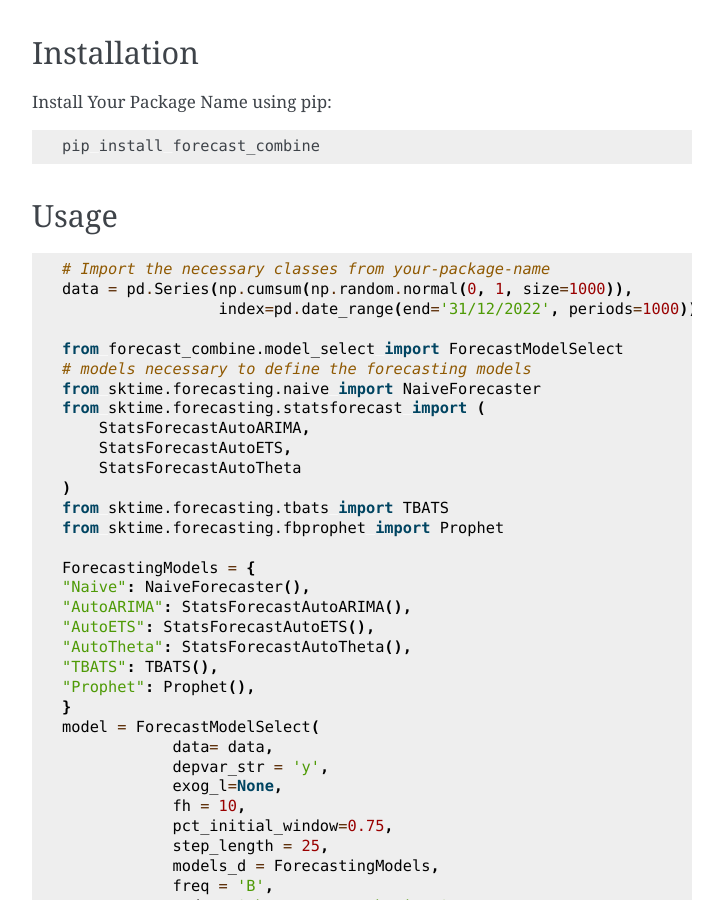
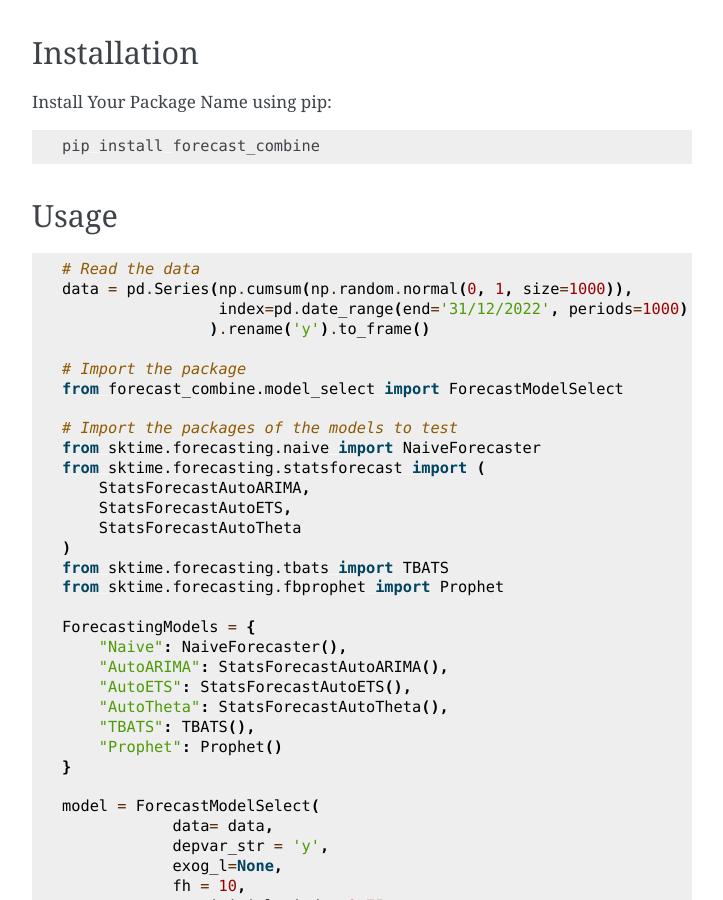
Before and after one commit to amineraboun/forecast, a Sphinx documentation site: the page built from docs/readme.rst, in a window 1280 px wide and 900 px high, scrolled down 696 px. Shown: the whole window, without its empty margins (388-1111 px from the left). Built offline with Sphinx 7.4.7, drawn with Linux system fonts in a browser that asks for light colours.

Commit message:
correct documentation

````diff
--- a/README.md
+++ b/README.md
@@ -24,12 +24,15 @@ pip install forecast_combine
 ## Usage
 
 ```python
-# Import the necessary classes from your-package-name
+# Read the data
 data = pd.Series(np.cumsum(np.random.normal(0, 1, size=1000)),
-                 index=pd.date_range(end='31/12/2022', periods=1000)).rename('y').to_frame()
+                 index=pd.date_range(end='31/12/2022', periods=1000)
+                ).rename('y').to_frame()
 
+# Import the package
 from forecast_combine.model_select import ForecastModelSelect
-# models necessary to define the forecasting models
+
+# Import the packages of the models to test
 from sktime.forecasting.naive import NaiveForecaster
 from sktime.forecasting.statsforecast import (
     StatsForecastAutoARIMA,
@@ -40,13 +43,14 @@ from sktime.forecasting.tbats import TBATS
 from sktime.forecasting.fbprophet import Prophet
 
 ForecastingModels = {
-"Naive": NaiveForecaster(),
-"AutoARIMA": StatsForecastAutoARIMA(),
-"AutoETS": StatsForecastAutoETS(),
-"AutoTheta": StatsForecastAutoTheta(),
-"TBATS": TBATS(),
-"Prophet": Prophet(),
+    "Naive": NaiveForecaster(),
+    "AutoARIMA": StatsForecastAutoARIMA(),
+    "AutoETS": StatsForecastAutoETS(),
+    "AutoTheta": StatsForecastAutoTheta(),
+    "TBATS": TBATS(),
+    "Prophet": Prophet()
 }
+
 model = ForecastModelSelect(
             data= data,
             depvar_str = 'y',
````
Also changed, not shown: docs/forecast.rst (+8 -8 lines), 9 other files.
